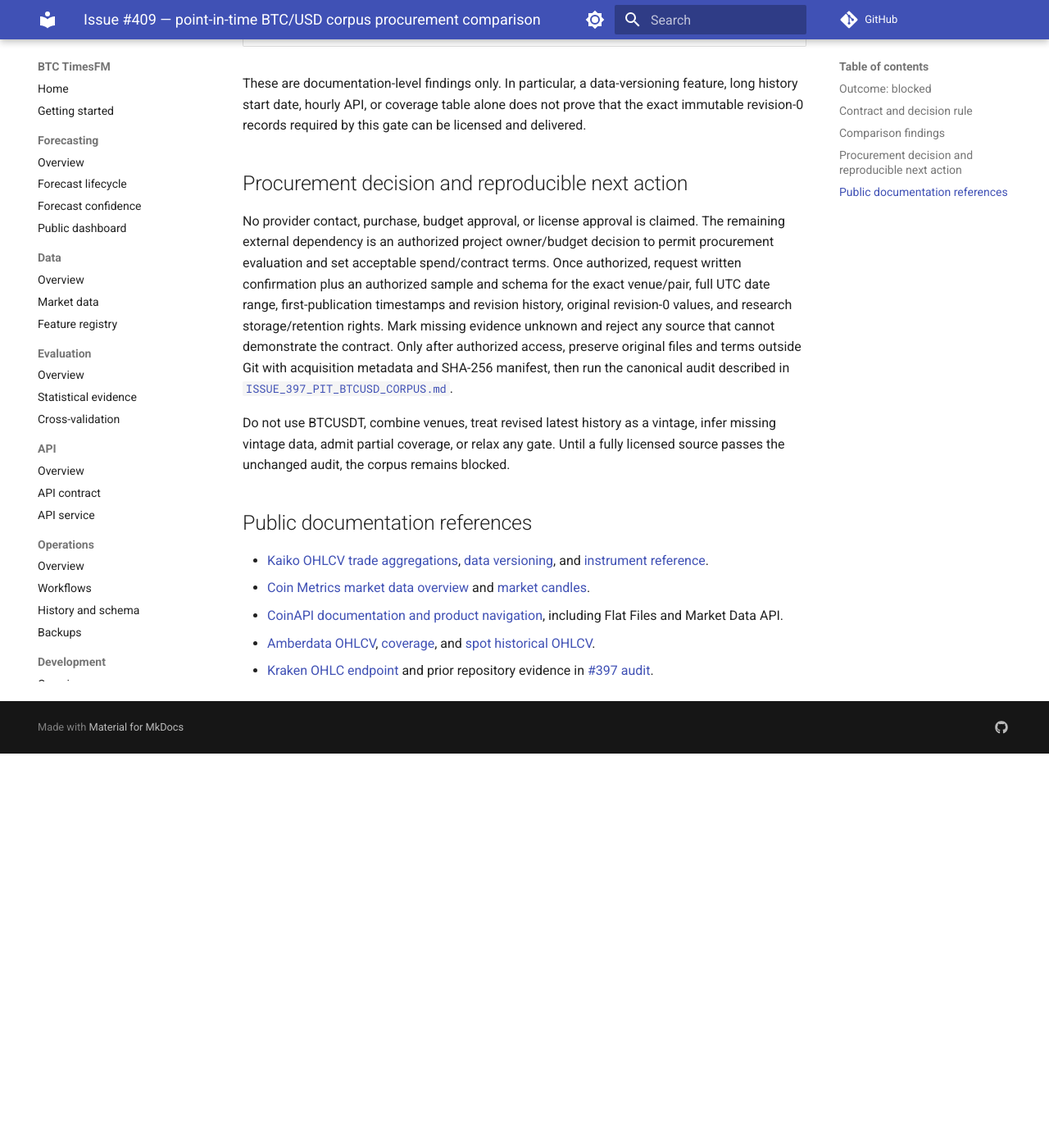
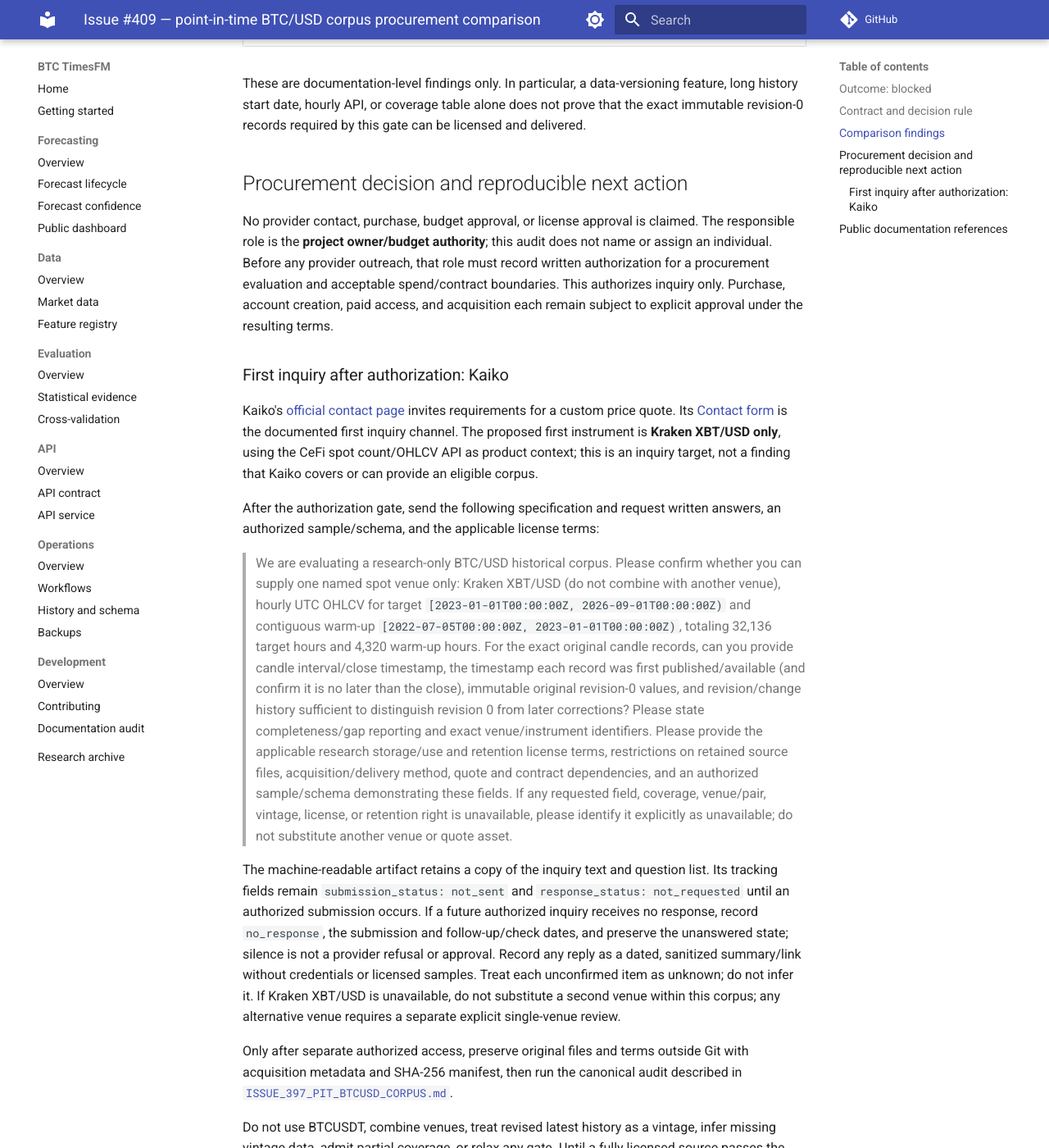
Before and after one commit to jpfelgueiras/btc-timesfm, an MkDocs documentation site: the page built from docs/research/ISSUE_409_PIT_CORPUS_COMPARISON.md, in a window 1280 px wide and 1400 px high, scrolled down 1550 px. Shown: the whole window at 82% size. Built offline with MkDocs 1.6.1 and Material for MkDocs 9.7.7, drawn with Linux system fonts in a browser that asks for light colours; comment, search, counter and statistics services are not loaded; before the commit the page ends 2469 px from its top, so only the background shows below that; some of the changed text lies outside the part shown.

Commit message:
docs: clarify gated provider inquiry for corpus audit

```diff
--- a/docs/research/ISSUE_409_PIT_CORPUS_COMPARISON.md
+++ b/docs/research/ISSUE_409_PIT_CORPUS_COMPARISON.md
@@ -44,15 +44,57 @@
 ## Procurement decision and reproducible next action
 
 No provider contact, purchase, budget approval, or license approval is claimed.
-The remaining external dependency is an authorized project owner/budget
-decision to permit procurement evaluation and set acceptable spend/contract
-terms. Once authorized, request written confirmation plus an authorized sample
-and schema for the exact venue/pair, full UTC date range, first-publication
-timestamps and revision history, original revision-0 values, and research
-storage/retention rights. Mark missing evidence unknown and reject any source
-that cannot demonstrate the contract. Only after authorized access, preserve
-original files and terms outside Git with acquisition metadata and SHA-256
-manifest, then run the canonical audit described in
+The responsible role is the **project owner/budget authority**; this audit does
+not name or assign an individual. Before any provider outreach, that role must
+record written authorization for a procurement evaluation and acceptable
+spend/contract boundaries. This authorizes inquiry only. Purchase, account
+creation, paid access, and acquisition each remain subject to explicit approval
+under the resulting terms.
+
+### First inquiry after authorization: Kaiko
+
+Kaiko's [official contact page](https://www.kaiko.com/contact) invites
+requirements for a custom price quote. Its [Contact form](https://www.kaiko.com/contact-kaiko)
+is the documented first inquiry channel. The proposed first instrument is
+**Kraken XBT/USD only**, using the CeFi spot count/OHLCV API as product context;
+this is an inquiry target, not a finding that Kaiko covers or can provide an
+eligible corpus.
+
+After the authorization gate, send the following specification and request
+written answers, an authorized sample/schema, and the applicable license terms:
+
+> We are evaluating a research-only BTC/USD historical corpus. Please confirm
+> whether you can supply one named spot venue only: Kraken XBT/USD (do not
+> combine with another venue), hourly UTC OHLCV for target
+> `[2023-01-01T00:00:00Z, 2026-09-01T00:00:00Z)` and contiguous warm-up
+> `[2022-07-05T00:00:00Z, 2023-01-01T00:00:00Z)`, totaling 32,136 target hours
+> and 4,320 warm-up hours. For the exact original candle records, can you
+> provide candle interval/close timestamp, the timestamp each record was first
+> published/available (and confirm it is no later than the close), immutable
+> original revision-0 values, and revision/change history sufficient to
+> distinguish revision 0 from later corrections? Please state completeness/gap
+> reporting and exact venue/instrument identifiers. Please provide the
+> applicable research storage/use and retention license terms, restrictions on
+> retained source files, acquisition/delivery method, quote and contract
+> dependencies, and an authorized sample/schema demonstrating these fields. If
+> any requested field, coverage, venue/pair, vintage, license, or retention
+> right is unavailable, please identify it explicitly as unavailable; do not
+> substitute another venue or quote asset.
+
+The machine-readable artifact retains a copy of the inquiry text and question
+list. Its tracking fields remain `submission_status: not_sent` and
+`response_status: not_requested` until an authorized submission occurs. If a
+future authorized inquiry receives no response, record `no_response`, the
+submission and follow-up/check dates, and preserve the unanswered state; silence
+is not a provider refusal or approval. Record any reply as a dated, sanitized
+summary/link without credentials or licensed samples. Treat each unconfirmed
+item as unknown; do not infer it. If Kraken XBT/USD is unavailable, do not
+substitute a second venue within this corpus; any alternative venue requires a
+separate explicit single-venue review.
+
+Only after separate authorized access, preserve original files and terms
+outside Git with acquisition metadata and SHA-256 manifest, then run the
+canonical audit described in
 [`ISSUE_397_PIT_BTCUSD_CORPUS.md`](ISSUE_397_PIT_BTCUSD_CORPUS.md).
 
 Do not use BTCUSDT, combine venues, treat revised latest history as a vintage,
@@ -62,6 +104,7 @@
 ## Public documentation references
 
 - [Kaiko OHLCV trade aggregations](https://docs.kaiko.com/rest-api/cefi-spot-market-data/trade-aggregations/trade-count-ohlcv-and-vwap.md), [data versioning](https://docs.kaiko.com/rest-api/general/getting-started/data-versioning.md), and [instrument reference](https://docs.kaiko.com/rest-api/reference-data/exchange-trading-pair-codes-instruments.md).
+- [Kaiko official Contact page](https://www.kaiko.com/contact), which requests requirements for custom quotes, and its [Contact form](https://www.kaiko.com/contact-kaiko).
 - [Coin Metrics market data overview](https://gitbook-docs.coinmetrics.io/market-data/market-data-overview.md) and [market candles](https://gitbook-docs.coinmetrics.io/market-data/market-data-overview/market-candles.md).
 - [CoinAPI documentation and product navigation](https://docs.coinapi.io/), including Flat Files and Market Data API.
 - [Amberdata OHLCV](https://docs.amberdata.io/data-dictionary/market/ohlcv), [coverage](https://docs.amberdata.io/data-dictionary/coverage/coverage-market), and [spot historical OHLCV](https://docs.amberdata.io/http/market/spot-ohlcv.md).
```
Also changed, not shown: docs/research/ISSUE_409_PIT_CORPUS_COMPARISON.json (+30 -3 lines), 1 other file.
